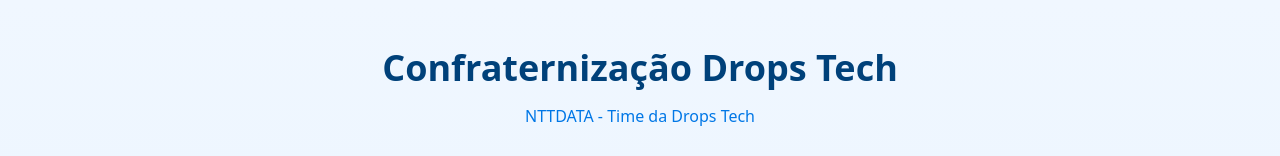
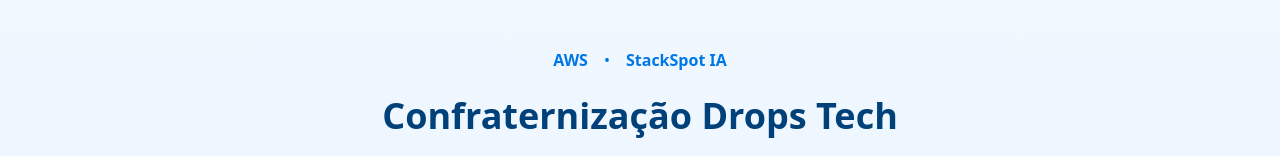
Before and after one commit to cledsonAlves/drops-luck-picker, a React (Vite) app: page / in a window 1280 px wide. Shown: the top 156 px of the page. Built offline with nearby package versions, Linux system fonts and the light colour scheme; no server answers.

Commit message:
Add AWS and StackSpot IA technologies
Include references to AWS and StackSpot IA technologies in the project documentation and relevant files.
[skip gpt_engineer]

```diff
--- a/src/components/Header.tsx
+++ b/src/components/Header.tsx
@@ -3,6 +3,11 @@ import { Gift } from "lucide-react";
 export const Header = () => {
   return (
     <div className="text-center space-y-4">
+      <div className="flex justify-center gap-4 mb-6">
+        <span className="text-aws-600 font-semibold">AWS</span>
+        <span className="text-aws-600">•</span>
+        <span className="text-aws-600 font-semibold">StackSpot IA</span>
+      </div>
       <h1 className="text-4xl font-bold text-aws-800">
         Confraternização Drops Tech
       </h1>
```
